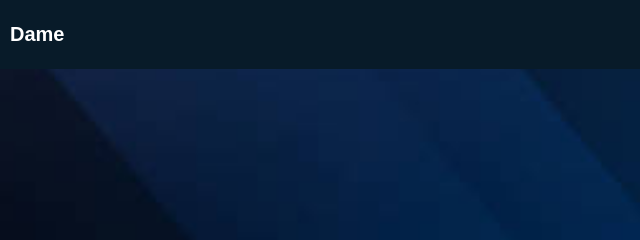
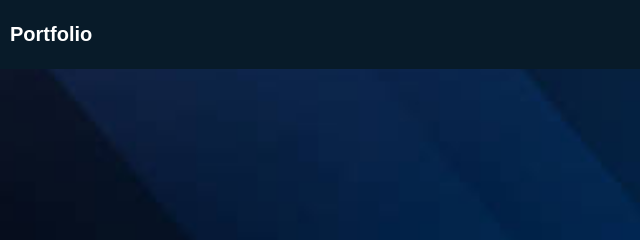
Before and after one commit to TheCyber04/Portfolio2.0, a plain HTML site: page index.html in a window 1280 px wide. Shown: the top 240 px of the page, 0-640 px from the left. Drawn offline with nearby package versions, Linux system fonts and the light colour scheme.

Commit message:
Update index.html

```diff
--- a/index.html
+++ b/index.html
@@ -13,7 +13,7 @@
 </head>
 <body>
     <header class="header">
-        <a href="#" class="logo">Dame</a>
+        <a href="#" class="logo">Portfolio</a>
         <nav class="navbar">
             <a href="#home" style="--i:1" >Home</a>
             <a href="#about" style="--i:2">About</a>
```
